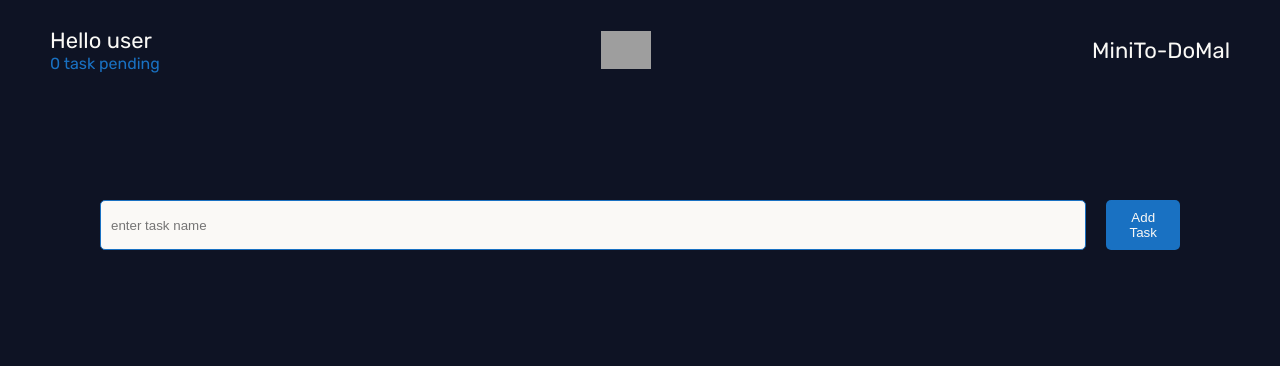
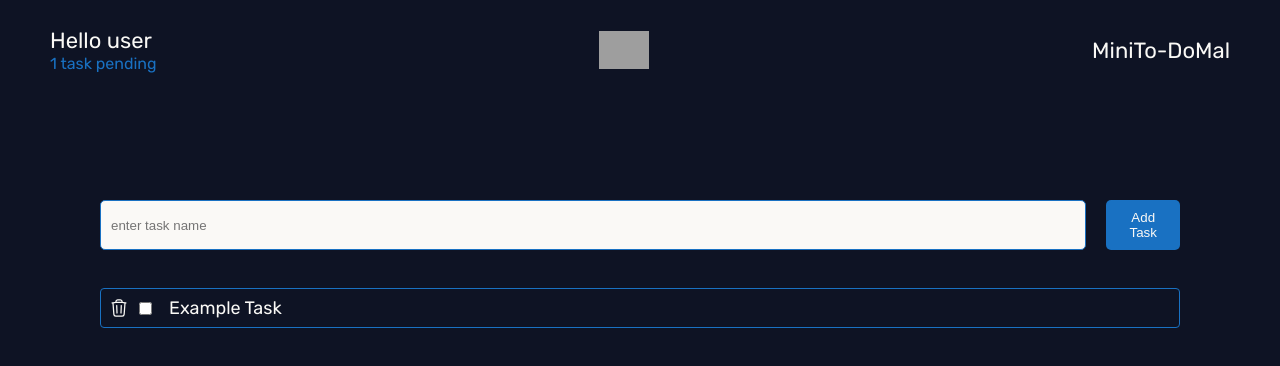
Before and after one commit to MrAghaei/MiniTo-DoMal, a React (Vite) app in the folder minitodomal/: page / in a window 1280 px wide. Shown: the top 366 px of the page. Built offline with nearby package versions, Linux system fonts and the light colour scheme; grey boxes are pictures that could not be loaded.

Commit message:
[ADD] task done feature

```diff
--- a/minitodomal/src/App.jsx
+++ b/minitodomal/src/App.jsx
@@ -4,7 +4,7 @@ import NavBar from './componenets/NavBar.jsx';
 import Content from './componenets/Content.jsx';
 import { useState } from 'react';
 function App() {
-  const [tasks, setTasks] = useState([]);
+  const [tasks, setTasks] = useState([{ id: 1, text: 'Example Task', done: false }]);
   return (
     <>
       <NavBar tasks={tasks} />
--- a/minitodomal/src/componenets/Content.jsx
+++ b/minitodomal/src/componenets/Content.jsx
@@ -10,10 +10,17 @@ function Content({ tasks, setTasks }) {
     setTaskInput(event.target.value);
   };
   const handleAddTask = () => {
-    if (taskInput !== '') {
-      setTasks([...tasks, taskInput]);
-      setTaskInput('');
-    }
+    // if (taskInput !== '') {
+    //   setTasks([...tasks, taskInput]);
+    //   setTaskInput('');
+    // }
+    const newTask = {
+      id: tasks.length + 1,
+      text: taskInput,
+      done: false,
+    };
+    setTasks((prevTasks) => [...prevTasks, newTask]);
+    setTaskInput('');
   };
   const handleDeleteTask = (index) => {
     const updatedTasks = [...tasks]; //to avoid directly modifying the original array
@@ -28,7 +35,7 @@ function Content({ tasks, setTasks }) {
         taskInput={taskInput}
       />
 
-      <TaskList tasks={tasks} handleDeleteTask={handleDeleteTask} />
+      <TaskList tasks={tasks} setTasks={setTasks} handleDeleteTask={handleDeleteTask} />
     </div>
   );
 }
--- a/minitodomal/src/componenets/TaskList.jsx
+++ b/minitodomal/src/componenets/TaskList.jsx
@@ -1,27 +1,43 @@
 import './TaskList.scss';
-function TaskList({ tasks, handleDeleteTask }) {
+import { useState } from 'react';
+function TaskList({ tasks, setTasks, handleDeleteTask }) {
+  function handleTaskDone(index) {
+    const updatedTasks = [...tasks];
+    updatedTasks[index] = { ...updatedTasks[index], done: !updatedTasks[index].done };
+    setTasks(updatedTasks);
+  }
   return (
     <div>
       <ul className={'task-list'}>
         {tasks.map((task, index) => (
-          <li className={'items'} key={index}>
-            <div className={'delete'} onClick={() => handleDeleteTask(index)}>
+          <li className={`items ${task.done ? 'done' : ''}`} key={task.id}>
+            <div className={'icon'} onClick={() => handleDeleteTask(index)}>
               <svg
                 xmlns='http://www.w3.org/2000/svg'
                 fill='none'
                 viewBox='0 0 24 24'
-                stroke-width='1.5'
+                strokeWidth='1.5'
                 stroke='currentColor'
                 className='w-6 h-6'
               >
                 <path
-                  stroke-linecap='round'
-                  stroke-linejoin='round'
+                  strokeLinecap='round'
+                  strokeLinejoin='round'
                   d='m14.74 9-.346 9m-4.788 0L9.26 9m9.968-3.21c.342.052.682.107 1.022.166m-1.022-.165L18.16 19.673a2.25 2.25 0 0 1-2.244 2.077H8.084a2.25 2.25 0 0 1-2.244-2.077L4.772 5.79m14.456 0a48.108 48.108 0 0 0-3.478-.397m-12 .562c.34-.059.68-.114 1.022-.165m0 0a48.11 48.11 0 0 1 3.478-.397m7.5 0v-.916c0-1.18-.91-2.164-2.09-2.201a51.964 51.964 0 0 0-3.32 0c-1.18.037-2.09 1.022-2.09 2.201v.916m7.5 0a48.667 48.667 0 0 0-7.5 0'
                 />
               </svg>
             </div>
-            {task}
+            <div className={'icon'}>
+              <input
+                className={'checkbox'}
+                type={'checkbox'}
+                id={'taskdone'}
+                name={'checkbox'}
+                value={'1'}
+                onChange={() => handleTaskDone(index)}
+              />
+            </div>
+            {task.text}
           </li>
         ))}
       </ul>
--- a/minitodomal/src/componenets/TaskList.scss
+++ b/minitodomal/src/componenets/TaskList.scss
@@ -1,5 +1,5 @@
 @use 'src/styles/abstracts/colors' as *;
-.delete{
+.icon{
   width: 2rem;
   height: 2rem;
   display: inline-block;
@@ -21,3 +21,9 @@
   border: 1px solid $primary-color;
   border-radius: 4px;
 }
+.done{
+  text-decoration: line-through;
+}
+.checkbox{
+  accent-color: $primary-color;
+}
```
